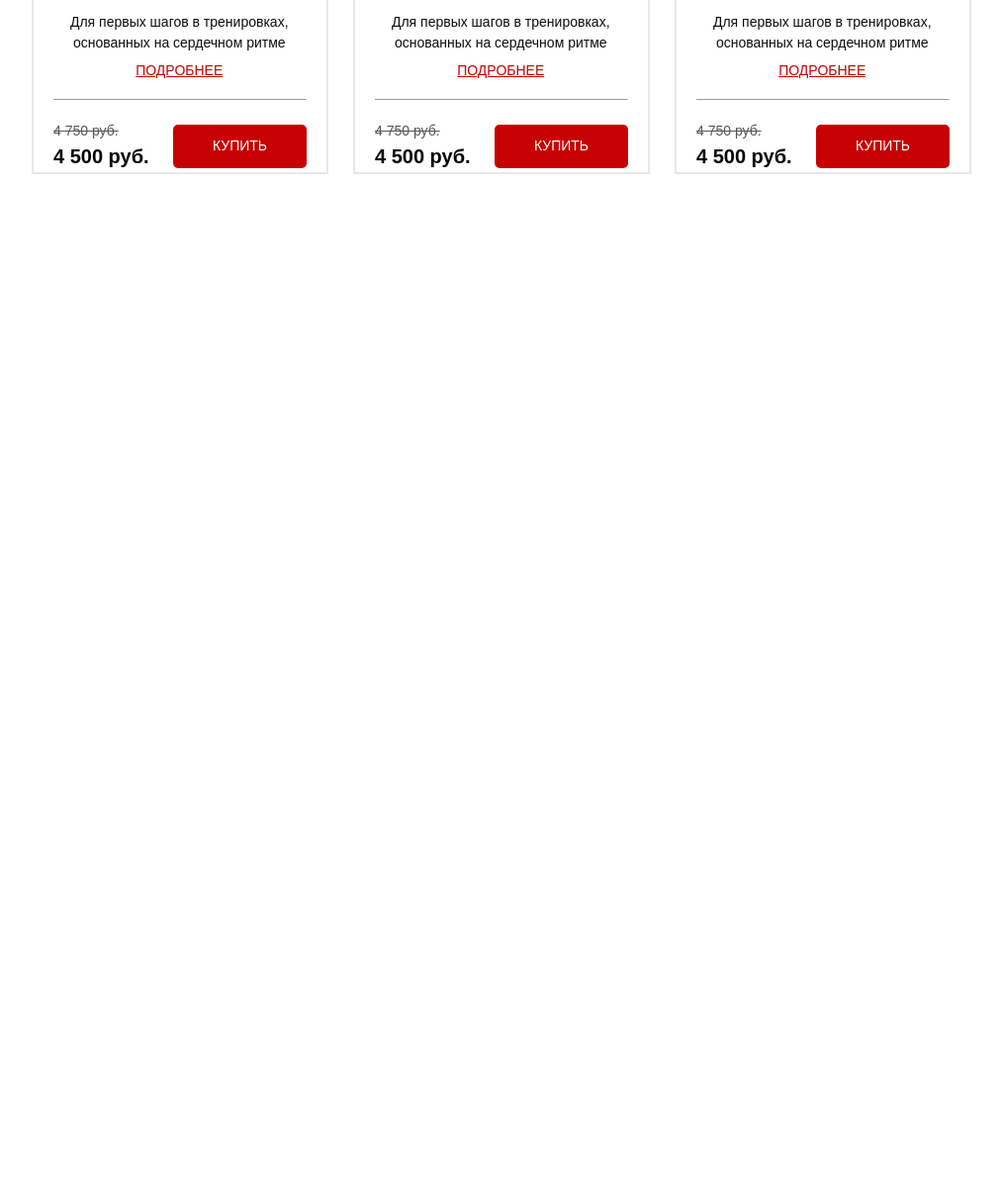
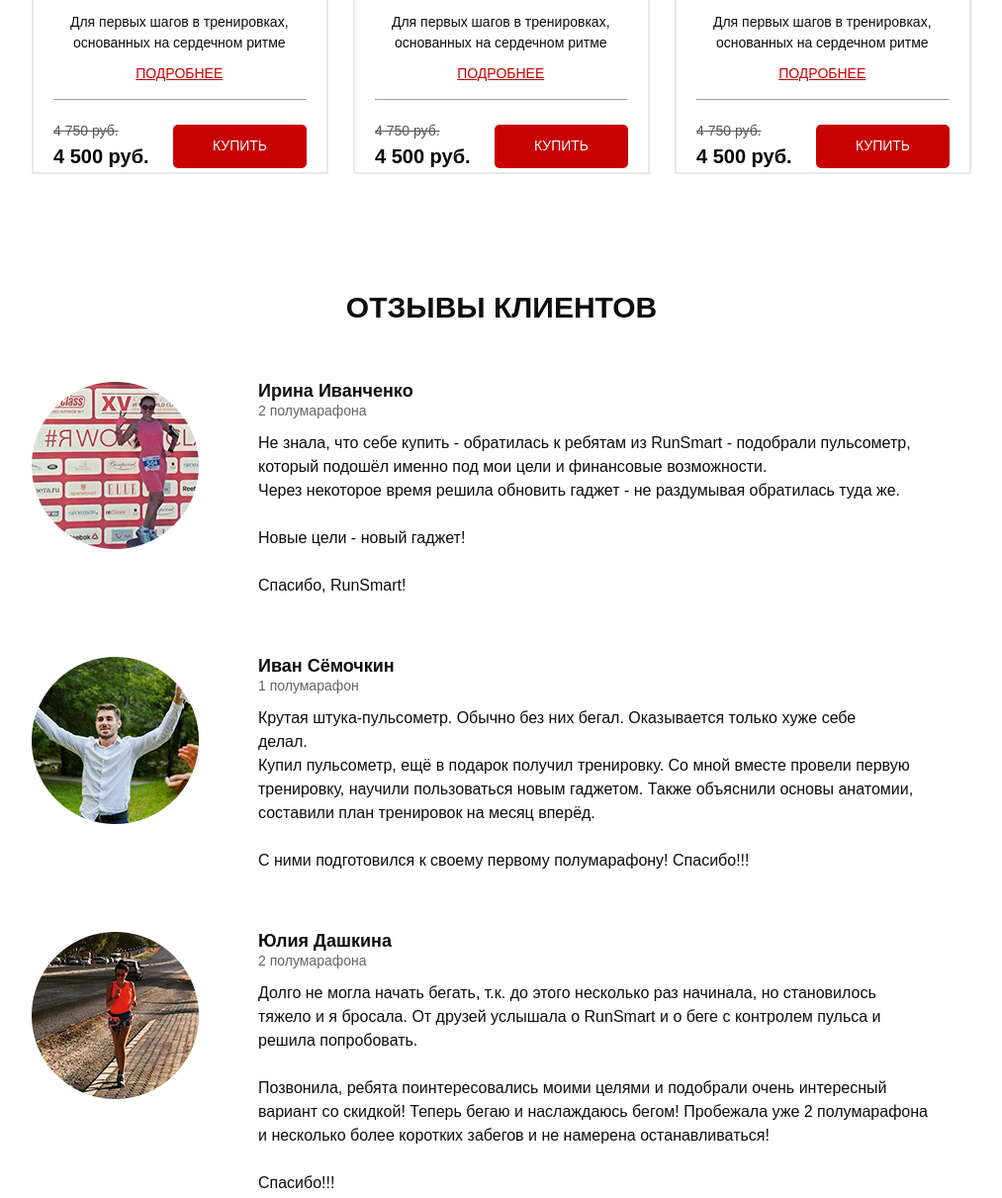
Before and after one commit to IgorSurzhko/RunSmart, a website: page src/index.html in a window 1280 px wide. Shown: the part 3535-4746 px from the top of the page at 99% size, without its empty margins (133-1146 px from the left). Before the commit the page ends 3831 px from the top, so only its background shows below. Drawn offline with nearby package versions, Linux system fonts and the light colour scheme.

Commit message:
add new section reviews

```diff
--- a/src/index.html
+++ b/src/index.html
@@ -361,6 +361,42 @@
 		</div>
 	</section>
 
+	<section class="reviews">
+		<div class="container">
+			<h2 class="reviews__title">отзывы клиентов</h2>
+			<div class="reviews__block">
+				<img src="img/photo_1.png" alt="" class="reviews__avatar">
+				<div class="reviews__main">
+					<div class="reviews__name">Ирина Иванченко </div>
+					<div class="reviews__marathon">2 полумарафона</div>
+					<div class="reviews__text">Не знала, что себе купить - обратилась к ребятам из RunSmart - подобрали пульсометр, который подошёл именно под мои цели и финансовые возможности.<br> Через некоторое время решила обновить гаджет - не раздумывая обратилась туда же.<br><br> Новые цели - новый гаджет!<br><br>
+						Спасибо, RunSmart! </div>
+				</div>
+			</div>
+			<div class="reviews__block">
+				<img src="img/photo_2.png" alt="" class="reviews__avatar">
+				<div class="reviews__main">
+					<div class="reviews__name">Иван Сёмочкин</div>
+					<div class="reviews__marathon">1 полумарафон</div>
+					<div class="reviews__text">Крутая штука-пульсометр. Обычно без них бегал. Оказывается только хуже себе<br> делал.<br>Купил пульсометр, ещё в подарок получил тренировку. Со мной вместе провели первую тренировку, научили пользоваться новым гаджетом. Также объяснили основы анатомии, составили план тренировок на месяц вперёд. <br><br>С ними подготовился к своему первому полумарафону! Спасибо!!!</div>
+				</div>
+			</div>
+			<div class="reviews__block">
+				<img src="img/photo_3.png" alt="" class="reviews__avatar">
+				<div class="reviews__main">
+					<div class="reviews__name">Юлия Дашкина</div>
+					<div class="reviews__marathon">2 полумарафона</div>
+					<div class="reviews__text">Долго не могла начать бегать, т.к. до этого несколько раз начинала, но становилось тяжело и я бросала. От друзей услышала о RunSmart и о беге с контролем пульса и решила попробовать.<br><br>Позвонила, ребята поинтересовались моими целями и подобрали очень интересный вариант со скидкой! Теперь бегаю и наслаждаюсь бегом! Пробежала уже 2 полумарафона и несколько более коротких забегов и не намерена останавливаться!<br><br>Спасибо!!!</div>
+				</div>
+			</div>
+
+
+		</div>
+	</section>
+
+
+
+
 	<script type="text/javascript" src="https://code.jquery.com/jquery-1.11.0.min.js"></script>
 	<script type="text/javascript" src="https://code.jquery.com/jquery-migrate-1.2.1.min.js"></script>
 	<script src="js/slick.min.js"></script>
--- a/src/js/script.js
+++ b/src/js/script.js
@@ -21,4 +21,17 @@ $(document).ready(function(){
           .addClass('catalog__tab_active').siblings().removeClass('catalog__tab_active')
           .closest('div.container').find('div.catalog__content').removeClass('catalog__content_active').eq($(this).index()).addClass('catalog__content_active');
       });
-  });
+
+      function toggleSlide(item) {
+        $(item).each(function(i){
+          $(this).on('click', function(e) {
+            e.preventDefault();
+            $('.catalog-item__content').eq(i).toggleClass('catalog-item__content_active');
+            $('.catalog-item__list').eq(i).toggleClass('catalog-item__list_active');
+          })
+        });
+      };
+
+      toggleSlide('.catalog-item__link');
+      toggleSlide('.catalog-item__back');
+   });
--- a/src/sass/blocks/_catalog.scss
+++ b/src/sass/blocks/_catalog.scss
@@ -86,7 +86,6 @@
 			margin-top: 10px;
 			font-weight: 500;
 			font-size: 14px;
-			line-height: 14px;
 			text-align: center;
 			text-decoration: underline;
 			text-transform: uppercase;
@@ -165,7 +164,7 @@
 		}
 		&__back {
 			position: absolute;
-			bottom: 0;
+			bottom: -15px;
 			left: 50%;
 			transform: translateX(calc(-50% - 19px));
 			display: block;
--- /dev/null
+++ b/src/sass/blocks/_reviews.scss
@@ -0,0 +1,42 @@
+.reviews {
+    padding: 0 0 48px 0;
+    &__title {
+        font-weight: bold;
+        font-size: 30px;
+        line-height: 30px;
+        text-align: center;
+        text-transform: uppercase;
+        color: #0D0D0D;
+    }
+    &__block {
+        margin-top: 60px;
+        display: flex;
+    }
+    &__main {
+        width: 680px;
+        margin-left: 60px;
+    }
+    &__name {
+        font-weight: bold;
+        font-size: 18px;
+        line-height: 18px;
+        color: #0D0D0D;
+    }
+    &__marathon {
+        font-weight: 500;
+        font-size: 14px;
+        line-height: 22px;
+        color: #646464;
+    }
+    &__text {
+        margin-top: 10px;
+        font-weight: 300;
+        font-size: 16px;
+        line-height: 24px;
+        color: #0D0D0D;
+    }
+    &__avatar {
+        width: 169px;
+        height: 169px;
+    }
+}
--- a/src/sass/style.scss
+++ b/src/sass/style.scss
@@ -15,3 +15,4 @@
 @import 'blocks/forms';
 @import 'blocks/carousel';
 @import 'blocks/catalog';
+@import 'blocks/reviews';
```
Also changed, not shown: src/css/style.min.css.
